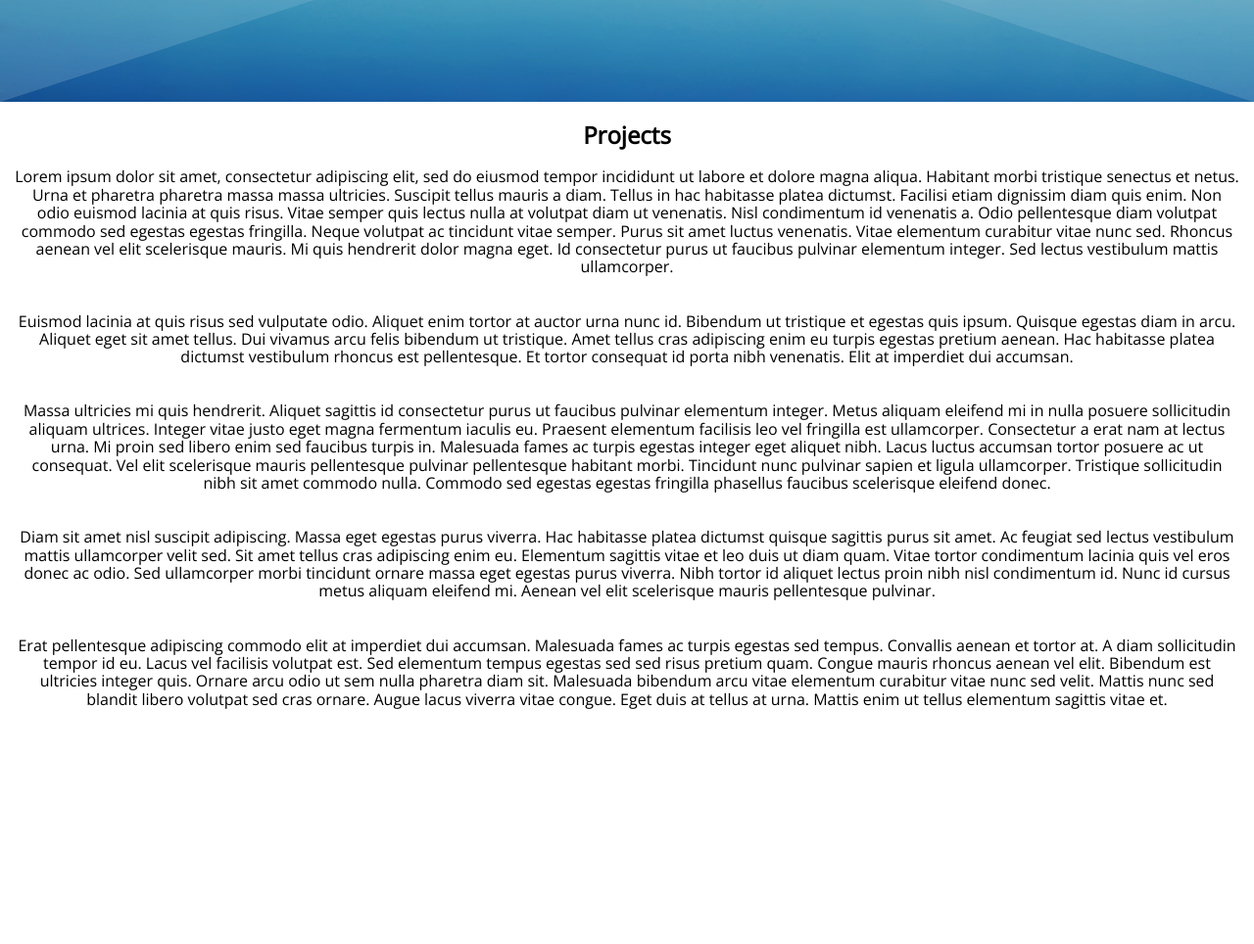
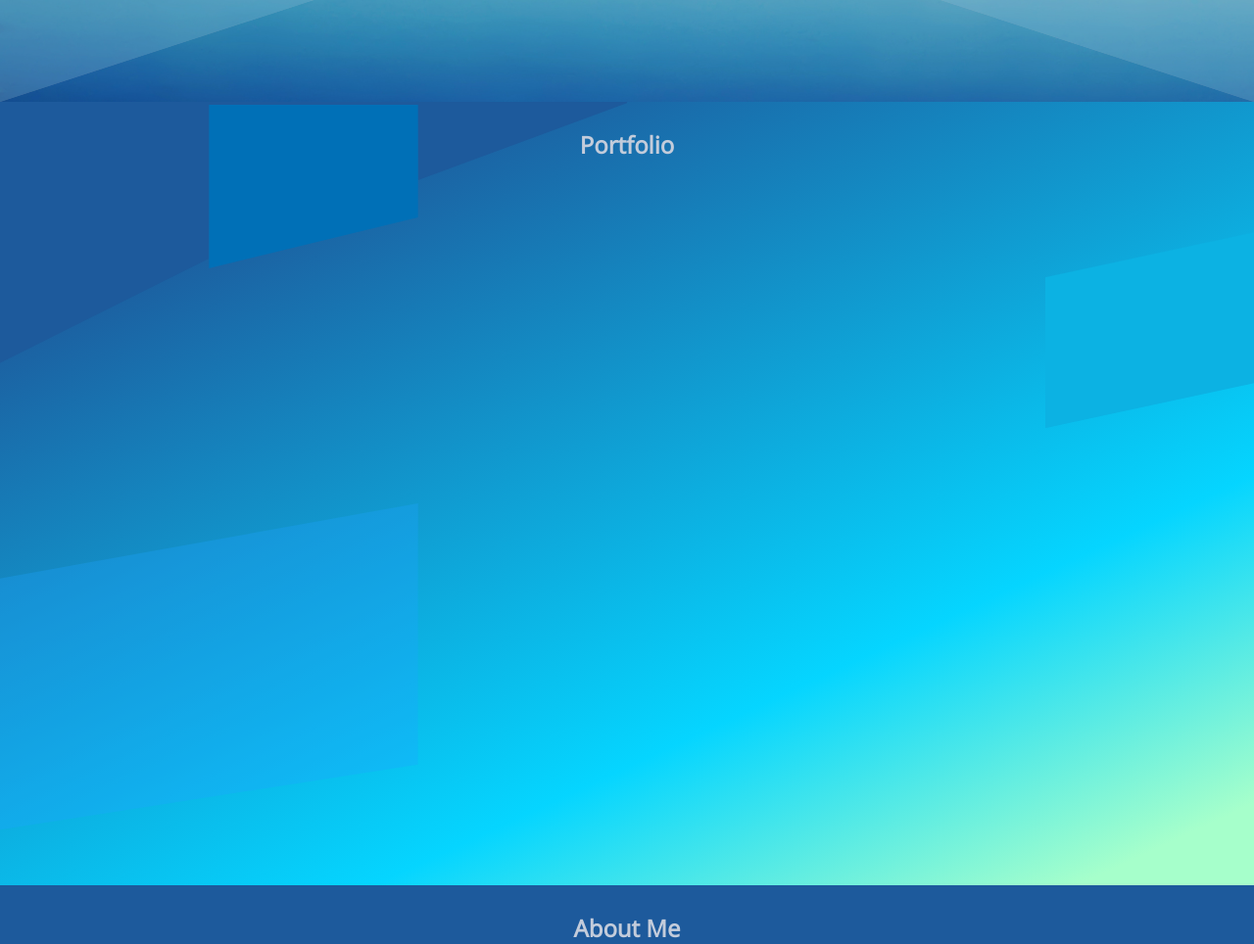
Before and after one commit to brandonmanke/brandonmanke.github.io, a plain HTML site: page index.html in a window 1280 px wide. Shown: the part 696-1660 px from the top of the page at 98% size. Before the commit the page ends 1620 px from the top, so only its background shows below. Drawn offline with nearby package versions, Linux system fonts and the light colour scheme.

Commit message:
Rearranged files & redesigned projects section
- Still unsure about this design, I may scrap it entirely, I don't think
  the main background image works very well color wise.

```diff
--- a/css/style.css
+++ b/css/style.css
@@ -7,6 +7,8 @@ body {
     height: 100%;
     font-family: 'Open Sans', sans-serif;
     font-weight: 300;
+    background-color: #1d5a9c;
+    /*background-color: #102026; /* maybe idk */
 }
 
 .background {
@@ -24,7 +26,7 @@ body {
     -transition: opacity 1s ease-in-out;
     -o-transition: opacity 1s ease-in-out;
     transition: opacity 1s ease-in-out;
-    background-position: fixed;
+    /* background-attachment: fixed; /* maybe */
 }
 
 /* mobile
@@ -94,7 +96,7 @@ body {
     min-height: 50%;
 }
 
-.main::before {
+/*.projects::before {
     content: '';
     position: absolute;
     background-image: -o-linear-gradient(bottom, #94C4DB 30%, #E8BDC2 40%);
@@ -110,7 +112,7 @@ body {
     left: 0;
     right: 0;
     opacity: 0;
-}
+}*/
 
 .title {
     text-align: center;
@@ -120,7 +122,7 @@ body {
     bottom: 0;
     left: 0;
     right: 0;
-    height: 10%;
+    height: 25%;
     margin: 0 auto;
     opacity: 0;
     -webkit-transition: opacity 1.5s ease-in-out;
@@ -146,18 +148,97 @@ body {
     margin: 10px 0 0 0;
 }
 
+.project-sec {
+    height: 100vh;
+    width: 100vw;
+}
+
+.bg-gradient {
+    position: absolute;
+    background: linear-gradient(155deg, #1d5a9c 15%, #05d5ff 70%, #a6ffcb 94%);
+    /*background: linear-gradient(180deg, #1d5a9c 3%, #102026 60%) left repeat;
+    background: -o-linear-gradient(to bottom, #1d5a9c 3%, #102026 60%) left repeat;
+    background: -moz-linear-gradient(to bottom, #1d5a9c 3%, #102026 60%) left repeat;
+    background: -webkit-linear-gradient(to bottom, #1d5a9c 3%, #102026 60%) left repeat;*/
+    -moz-linear-gradient(to bottom, #1d5a9c 15%, #05d5ff 70%, #a6ffcb 94%);
+    width: 100vw;
+    height: 100vh;
+    z-index: -1;
+    /* thanks to stripe */
+    display: grid;
+    grid-template-columns: repeat(12, 1fr);
+    grid-template-rows: repeat(12, 1fr);
+    /*clip-path: polygon(100% 0, 100% 70%, 0 99%, 0 0);*/
+}
+
+.bg-gradient :nth-child(1) {
+    grid-area: 1 / 1 / span 4 / span 2;
+    background-color: #1d5a9c; /*#53f;*/
+    clip-path: polygon(0 0, 100% 0%, 100% 60%, 0% 100%);
+}
+
+.bg-gradient :nth-child(2) {
+    grid-area: 1 / 3 / span 3 / span 2;
+    background-color: #0070b7; /* #4553FF */
+    clip-path: polygon(0% 16.5%, 100% 16.5%, 100% 74%, 0% 100%);
+    transform: translateY(-30px);
+}
+
+.bg-gradient :nth-child(3) {
+    grid-area: 1 / 5 / span 2 / span 2;
+    background-color: #1d5a9c; /*#4f40ff;*/
+    clip-path: polygon(0 0, 100% 0%, 100% 1%, 0px 60%); /*(0 0, 100% 0, 99% 5%, 0 70%);*/
+}
+
+.bg-gradient :nth-child(4) {
+    grid-area: 3 / 11 / span 3 / span 2;
+    clip-path: polygon(0 23%, 100% 0%, 100% 77%, 0% 100%);
+    background-color: #0cb2e3; /*#0dcfff;*/
+}
+
+.bg-gradient :nth-child(5) {
+    grid-area: 7 / 1 / span 5 / span 4;
+    clip-path: polygon(0 23%, 100% 0%, 100% 80%, 0% 100%);
+    transform: translateY(10px);
+    background-color: #1fa2ff;
+    opacity: .3;
+}
+
+.bg-gradient :nth-child(6) {
+
+}
+
+.p-left {
+    transform: skewY(-18deg);
+    transform-origin: 0;
+}
+
+.p-right {
+    transform: skewY(18deg);
+    transform-origin: right;
+}
+
 .projects {
-    min-width: 100%;
-    min-height: 100%;
+    color: #C3CCDB;
+    width: 100vw;
+    height: 100vh;
     left: 0;
     top: 0;
-    margin: 0;
+    padding-top: 10px;
+    margin: 0 0 0 0; /* this is a temp fix */
 }
 
 .container {
-    margin: 15px;
+    margin: 20px auto;
+    width: 50%;
 }
 
-.projects h2, .projects p {
+.projects h2 {
     text-align: center;
+    margin-bottom: 15px;
 }
+
+.about {
+    text-align: center;
+    color: #C3CCDB;
+}
--- a/index.html
+++ b/index.html
@@ -27,7 +27,7 @@
     <link rel="apple-touch-icon" sizes="180x180" href="favicon/favicon-180.png">
     <meta name="msapplication-TileColor" content="#FFFFFF">
     <meta name="msapplication-TileImage" content="favicon/favicon-144.png">
-<meta name="msapplication-config" content="favicon/browserconfig.xml">
+    <meta name="msapplication-config" content="favicon/browserconfig.xml">
     <!-- Global Site Tag (gtag.js) - Google Analytics -->
     <!--<script async src="https://www.googletagmanager.com/gtag/js?id=UA-106774566-1"></script>
     <script>
@@ -53,24 +53,27 @@
         About?
         I am a driven developer that ...
         -->
-        <h3>Currently looking for new opportunities.</h3>
+        <h3>Currently looking for new opportunities.</a></h3>
     </div>
-    <div class="projects">
-        <div class="container">
-            <h2>Projects</h2>
-            <p>
-                Lorem ipsum dolor sit amet, consectetur adipiscing elit, sed do eiusmod tempor incididunt ut labore et dolore magna aliqua. Habitant morbi tristique senectus et netus. Urna et pharetra pharetra massa massa ultricies. Suscipit tellus mauris a diam. Tellus in hac habitasse platea dictumst. Facilisi etiam dignissim diam quis enim. Non odio euismod lacinia at quis risus. Vitae semper quis lectus nulla at volutpat diam ut venenatis. Nisl condimentum id venenatis a. Odio pellentesque diam volutpat commodo sed egestas egestas fringilla. Neque volutpat ac tincidunt vitae semper. Purus sit amet luctus venenatis. Vitae elementum curabitur vitae nunc sed. Rhoncus aenean vel elit scelerisque mauris. Mi quis hendrerit dolor magna eget. Id consectetur purus ut faucibus pulvinar elementum integer. Sed lectus vestibulum mattis ullamcorper.
-                <br><br><br>
-                Euismod lacinia at quis risus sed vulputate odio. Aliquet enim tortor at auctor urna nunc id. Bibendum ut tristique et egestas quis ipsum. Quisque egestas diam in arcu. Aliquet eget sit amet tellus. Dui vivamus arcu felis bibendum ut tristique. Amet tellus cras adipiscing enim eu turpis egestas pretium aenean. Hac habitasse platea dictumst vestibulum rhoncus est pellentesque. Et tortor consequat id porta nibh venenatis. Elit at imperdiet dui accumsan.
-                <br><br><br>
-                Massa ultricies mi quis hendrerit. Aliquet sagittis id consectetur purus ut faucibus pulvinar elementum integer. Metus aliquam eleifend mi in nulla posuere sollicitudin aliquam ultrices. Integer vitae justo eget magna fermentum iaculis eu. Praesent elementum facilisis leo vel fringilla est ullamcorper. Consectetur a erat nam at lectus urna. Mi proin sed libero enim sed faucibus turpis in. Malesuada fames ac turpis egestas integer eget aliquet nibh. Lacus luctus accumsan tortor posuere ac ut consequat. Vel elit scelerisque mauris pellentesque pulvinar pellentesque habitant morbi. Tincidunt nunc pulvinar sapien et ligula ullamcorper. Tristique sollicitudin nibh sit amet commodo nulla. Commodo sed egestas egestas fringilla phasellus faucibus scelerisque eleifend donec.
-                <br><br><br>
-                Diam sit amet nisl suscipit adipiscing. Massa eget egestas purus viverra. Hac habitasse platea dictumst quisque sagittis purus sit amet. Ac feugiat sed lectus vestibulum mattis ullamcorper velit sed. Sit amet tellus cras adipiscing enim eu. Elementum sagittis vitae et leo duis ut diam quam. Vitae tortor condimentum lacinia quis vel eros donec ac odio. Sed ullamcorper morbi tincidunt ornare massa eget egestas purus viverra. Nibh tortor id aliquet lectus proin nibh nisl condimentum id. Nunc id cursus metus aliquam eleifend mi. Aenean vel elit scelerisque mauris pellentesque pulvinar.
-                <br><br><br>
-                Erat pellentesque adipiscing commodo elit at imperdiet dui accumsan. Malesuada fames ac turpis egestas sed tempus. Convallis aenean et tortor at. A diam sollicitudin tempor id eu. Lacus vel facilisis volutpat est. Sed elementum tempus egestas sed sed risus pretium quam. Congue mauris rhoncus aenean vel elit. Bibendum est ultricies integer quis. Ornare arcu odio ut sem nulla pharetra diam sit. Malesuada bibendum arcu vitae elementum curabitur vitae nunc sed velit. Mattis nunc sed blandit libero volutpat sed cras ornare. Augue lacus viverra vitae congue. Eget duis at tellus at urna. Mattis enim ut tellus elementum sagittis vitae et.
-            </p>
+    <div class="project-sec">
+        <div class="bg-gradient">
+            <span></span>
+            <span></span>
+            <span></span>
+            <span></span>
+            <span></span>
+        </div>
+        <!--<div class="bg-gradient p-right"></div>-->
+        <div class="projects">
+            <div class="container">
+                <h2>Portfolio</h2>
+
+            </div>
+        </div>
+        <div class="about">
+            <h2>About Me</h2>
         </div>
     </div>
-    <script src="script.js"></script>
+    <script src="./script/script.js"></script>
 </body>
 </html>
--- a/script.js
+++ b/script/script.js
@@ -1,3 +1,7 @@
+/**
+ * Idea: make each gradient appear one at a time
+ * or maybe make top then bottom ones appear etc.
+ */
 ;(function() {
     window.onload = function() {
         console.log('asd')
```
